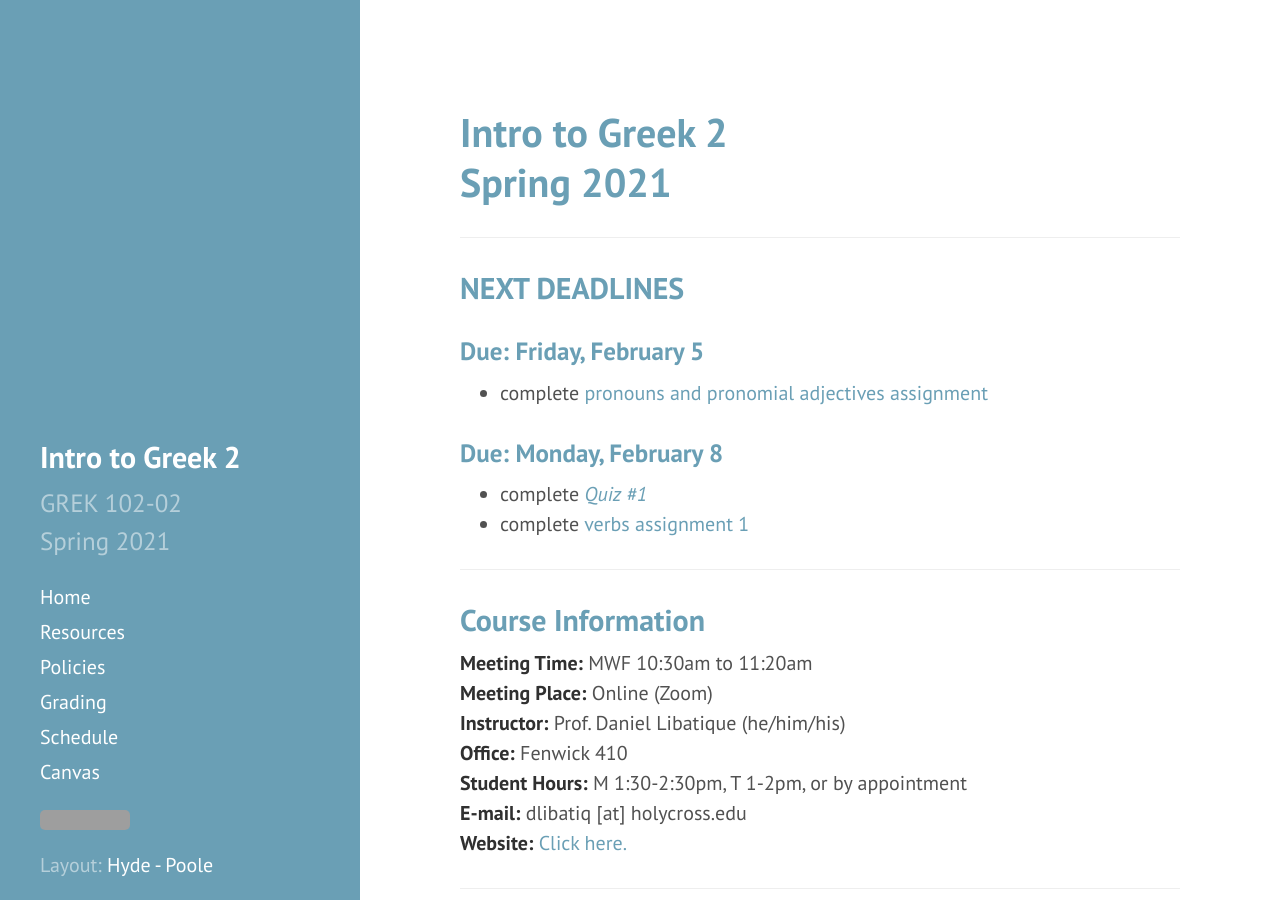
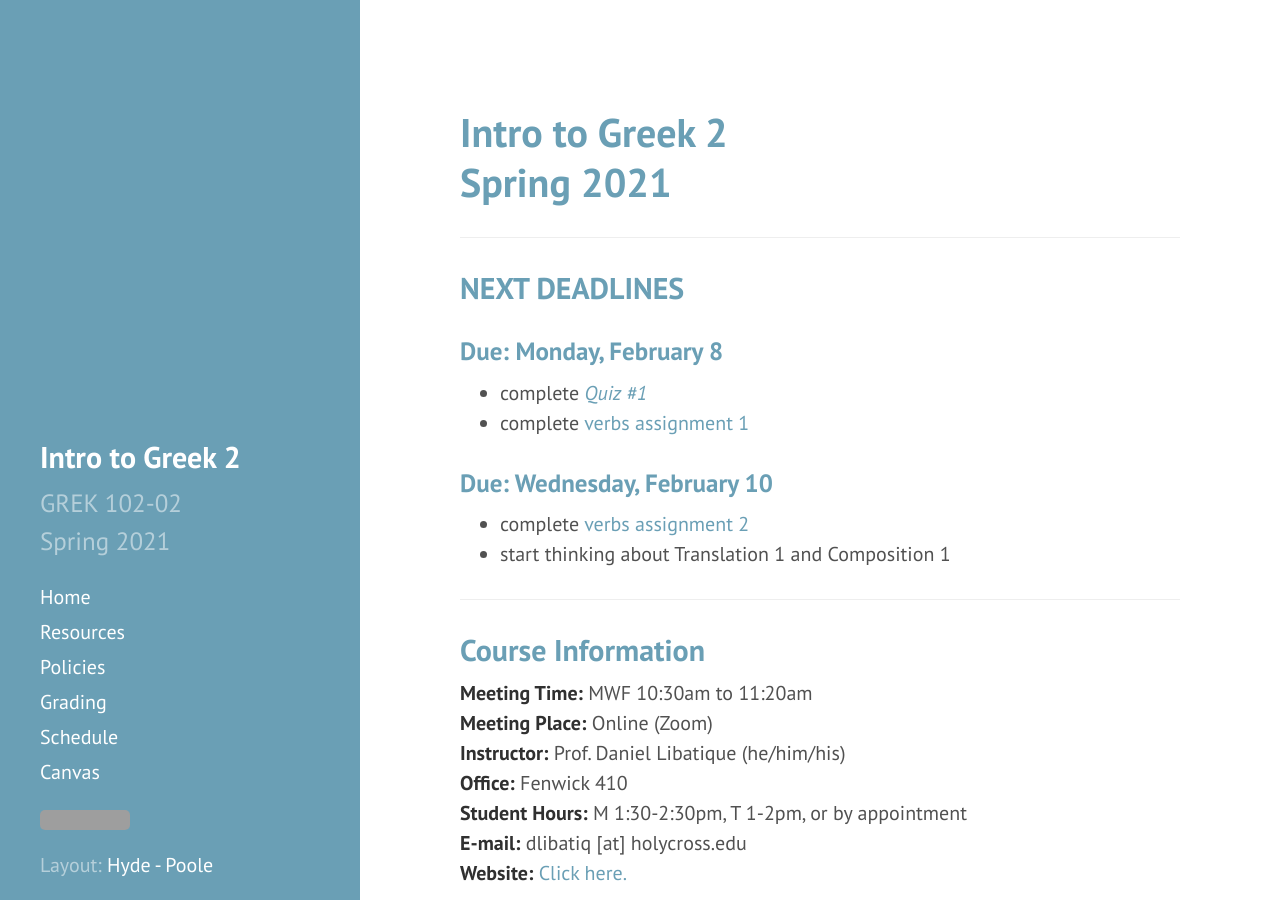
Before and after one commit to DLibatique/GREK102-S21, a Jekyll site: the page built from _pages/index.md, in a window 1280 px wide and 900 px high. Built offline with Jekyll 4.4.1, drawn with Linux system fonts in a browser that asks for light colours; grey boxes are pictures that could not be loaded.

Commit message:
updated home page

```diff
--- a/_pages/index.md
+++ b/_pages/index.md
@@ -10,13 +10,13 @@ permalink: /
 
 ## NEXT DEADLINES
 
-### Due: Friday, February 5
-* complete [pronouns and pronomial adjectives assignment](https://hc.instructure.com/courses/3462/assignments/28211)
-
 ### Due: Monday, February 8
 * complete [*Quiz #1*](https://hc.instructure.com/courses/3462/assignments/30879)
 * complete [verbs assignment 1](https://hc.instructure.com/courses/3462/assignments/28212)
 
+### Due: Wednesday, February 10
+* complete [verbs assignment 2](https://hc.instructure.com/courses/3462/assignments/28213)
+* start thinking about Translation 1 and Composition 1
 
 ***
 
```
